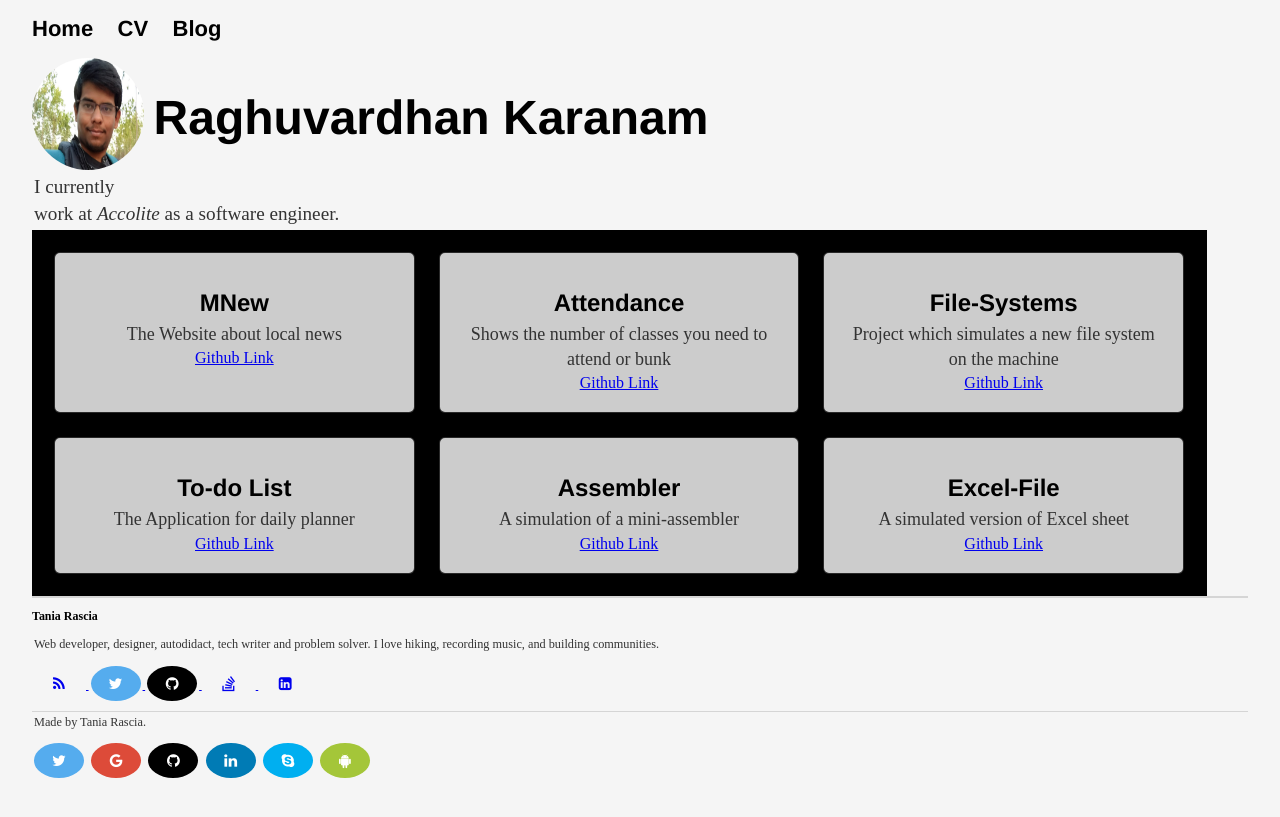
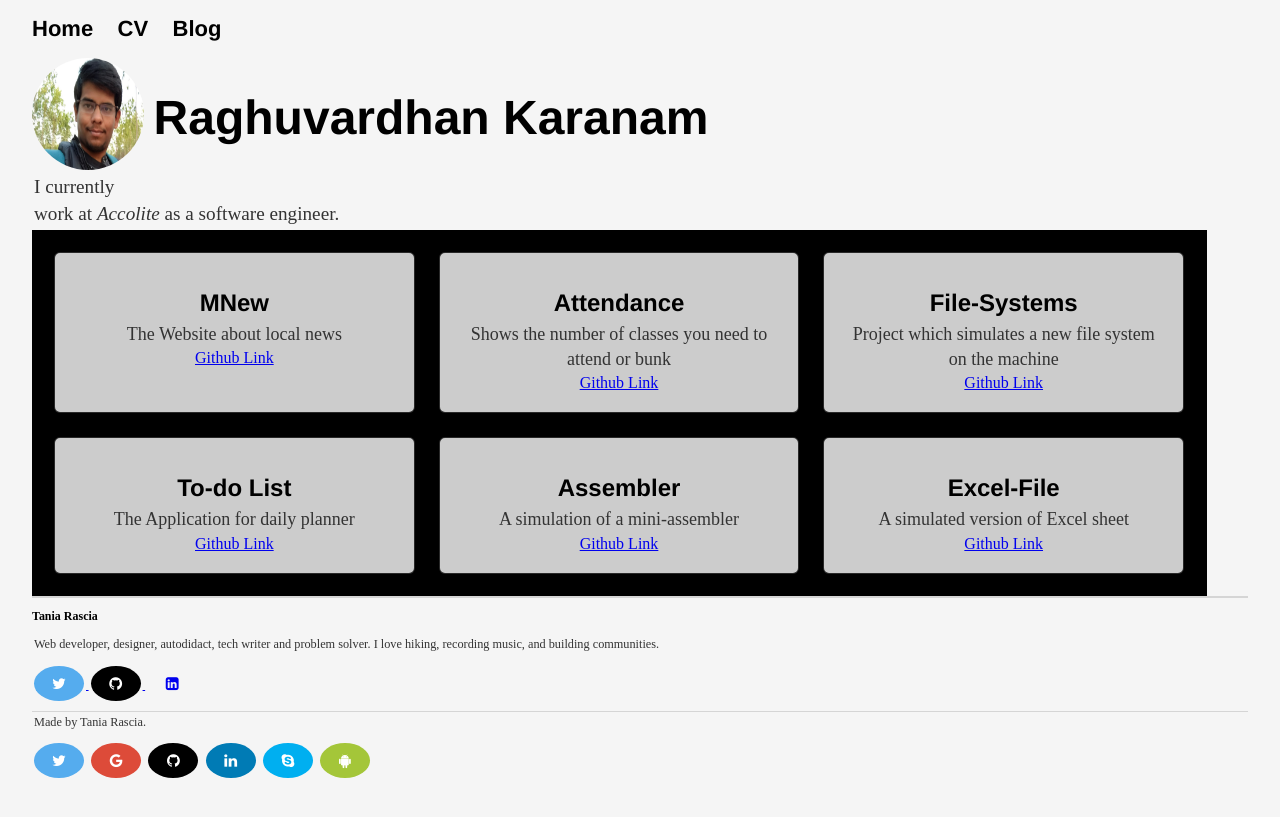
Before and after one commit to raghuvardhan/raghuvardhan.github.io, a Jekyll site: the page built from index.html, in a window 1280 px wide. Shown: the top 817 px of the page. Built offline with Jekyll 4.4.1, drawn with Linux system fonts in a browser that asks for light colours.

Commit message:
Update _layouts/default.html

```diff
--- a/_layouts/default.html
+++ b/_layouts/default.html
@@ -44,17 +44,11 @@
         Web developer, designer, autodidact, tech writer and problem solver. I love hiking, recording music, and building communities.
       </p>
       <div class="social-icons">
-        <a href="https://www.taniarascia.com/feed">
-          <i class="fa fa-rss fa-2x" aria-hidden="true"></i>
-        </a>
         <a href="https://twitter.com/taniarascia" target="_blank">
           <i class="fa fa-twitter fa-2x" aria-hidden="true"></i>
         </a>
         <a href="https://github.com/taniarascia" target="_blank">
           <i class="fa fa-github fa-2x" aria-hidden="true"></i>
-        </a>
-        <a href="https://stackoverflow.com/users/4541434/tania-rascia" target="_blank">
-          <i class="fa fa-stack-overflow fa-2x" aria-hidden="true"></i>
         </a>
         <a href="https://www.linkedin.com/in/taniarascia/" target="_blank">
           <i class="fa fa-linkedin-square fa-2x" aria-hidden="true"></i>
```
